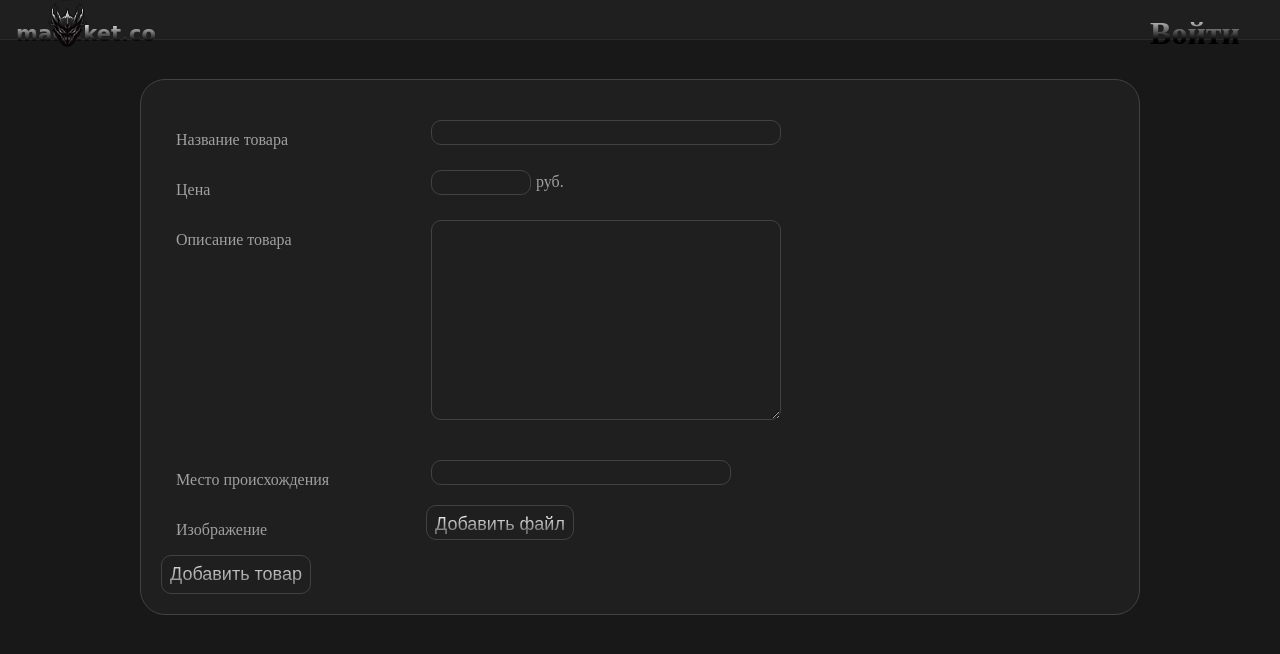
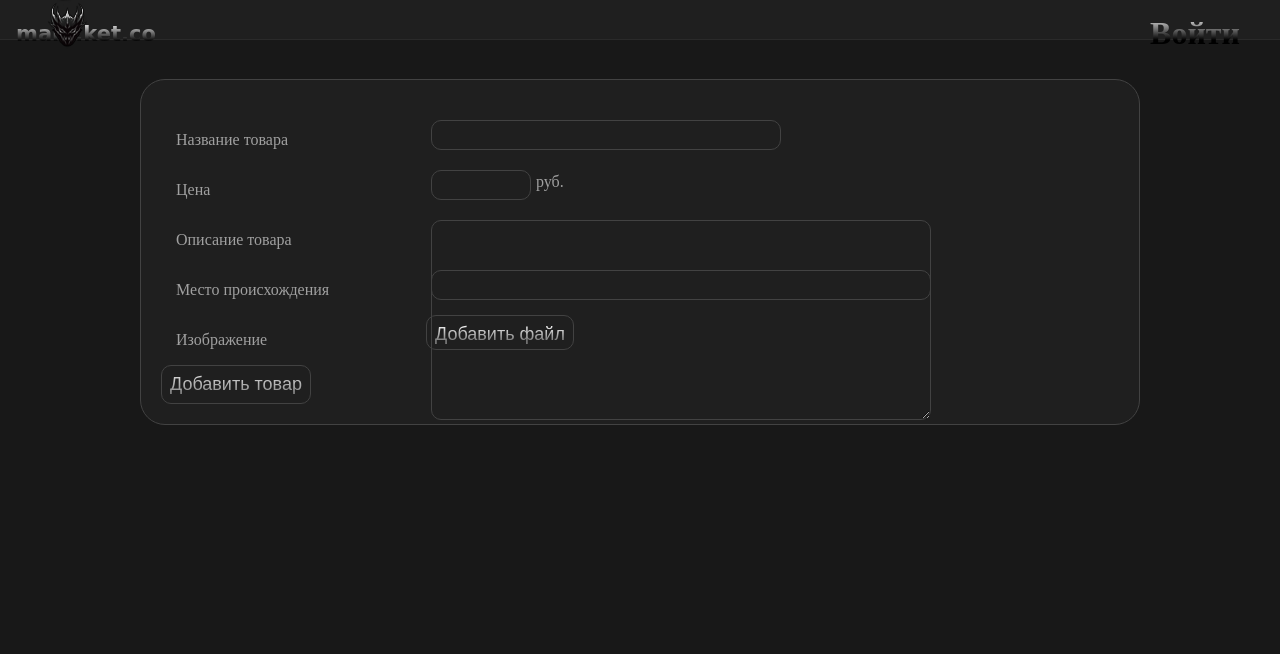
Before and after one commit to Sint0x/Marketplace, a React (Create React App) app in the folder frontend/: page /creategood in a window 1280 px wide. Shown: the top 654 px of the page. Built offline with nearby package versions, Linux system fonts and the light colour scheme.

Commit message:
hot fixes

```diff
--- a/frontend/src/components/Elements/Goods/style.css
+++ b/frontend/src/components/Elements/Goods/style.css
@@ -3,6 +3,10 @@
 
 .card {
     width: 950px;
+}
+.card_mini {
+    width: 950px;
+    display: inline;
 }
 .product-card {
     display: flex;
@@ -12,7 +16,15 @@
     border-radius: 25px;
     max-height: 270px;
 }
+.product-card-mini {
+    display: inline-flex;
+    margin: 10px;
+    background-color: rgb(31,31,31);
+    border: 1px solid rgb(66, 66, 66);
+    border-radius: 25px;
+    max-height: 270px;
 
+}
 .product-image {
     margin: 10px;
 
@@ -28,6 +40,12 @@
 .good_name {
     margin-top: 5px;
 }
+.good_name_mini {
+    margin-top: 5px;
+    width: 250px;
+    word-wrap: break-word;
+}
+
 .good_price {
     margin-top: -10px;
 }
@@ -69,8 +87,10 @@
     background-color: rgba(255, 255, 255, 0.575);
     background-image: linear-gradient(to top, black 20%, gray);
     background-clip: text;
-    font-family: "Comic Sans MS", "Comic Sans" , bold;
     margin: 5px;
+    font-family: Times New Roman;
+    min-height: 30px;
+    font-size: 17px;
 }
 
 .span {
@@ -102,11 +122,9 @@
 .inprice input[type="number"]::-webkit-outer-spin-button, input[type="number"]::-webkit-inner-spin-button {
     -webkit-appearance: none;
 }
-.divdesc {
-    margin-bottom: 205px;
-}
+
 .indesc {
-    width: 350px;
+    width: 500px;
     height: 200px;
 }
 
@@ -126,5 +144,5 @@
 
 }
 .infrom {
-    width: 300px;
+    width: 500px;
 }
```
Also changed, not shown: 2 other files (tests, documents, lock files or other folders).
